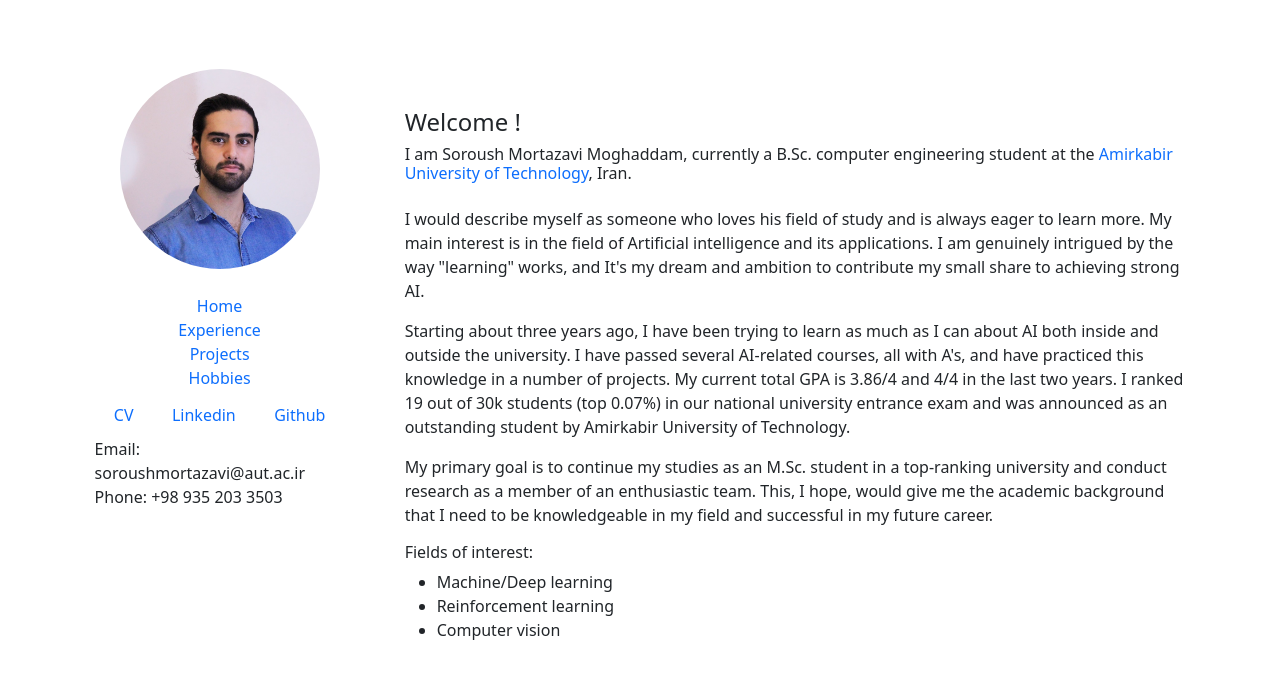
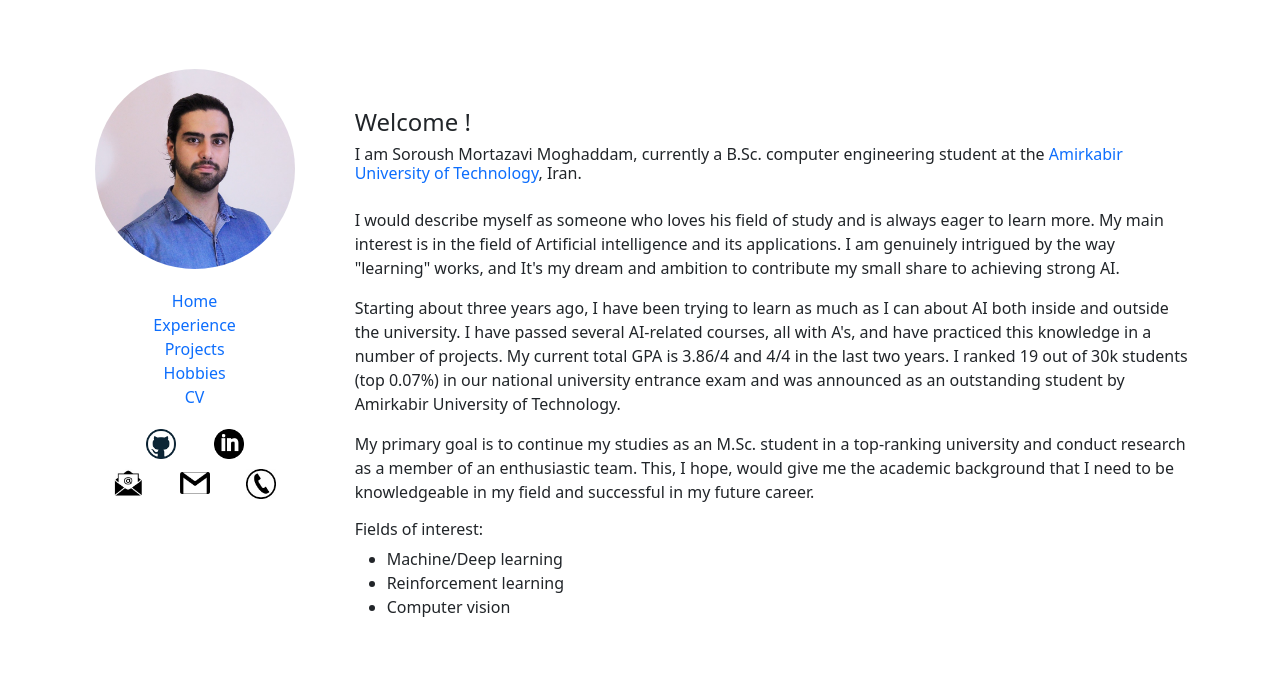
Before and after one commit to srmt99/srmt99.github.io, a plain HTML site: page index.html in a window 1280 px wide. Drawn offline with nearby package versions, Linux system fonts and the light colour scheme.

Commit message:
added icons

```diff
--- a/index.html
+++ b/index.html
@@ -19,15 +19,18 @@
                 <a class="non_underline-link" href="https://srmt99.github.io/" id="experience">Experience</a>
                 <a class="non_underline-link" href="https://srmt99.github.io/" id="projects">Projects</a>
                 <a class="non_underline-link" href="https://srmt99.github.io/" id="hobbies">Hobbies</a>
+                <a class="non_underline-link" href="data/Seyyed_Soroush_Mortazavi_Moghaddam_CV_14.Sep.2021.pdf">CV</a>
             </div>
-            <div id="section-sublinks">
-                <a class="non_underline-link" href="data/Seyyed_Soroush_Mortazavi_Moghaddam_CV_14.Sep.2021.pdf.pdf">CV</a>
-                <a class="non_underline-link" href="https://www.linkedin.com/in/soroush-mortazavi">Linkedin</a>
-                <a class="non_underline-link" href="https://github.com/srmt99">Github</a>
+            <div class="section-sublinks compact">
+                <a class="non_underline-link" href="https://github.com/srmt99"><img src="data/github.png" class="icon" alt="Github"></a>
+                <a class="non_underline-link" href="https://www.linkedin.com/in/soroush-mortazavi"><img src="data/linkedin.png" class="icon" alt="linkedin"></a>
             </div>
-            <div id="contact-info">
-                <p>Email: soroushmortazavi@aut.ac.ir <br> Phone: +98 935 203 3503</p>
-            </div>
+			<div class="section-sublinks">
+				<a class="non_underline-link" href="mailto:soroushmortazavi@aut.ac.ir"><img src="data/email.jpg" class="icon" alt="Email"></a>
+                <a class="non_underline-link" href="mailto:soroushmortazavi99@gmail.com"><img src="data/gmail.png" class="icon" alt="Gmail"></a>
+                <a class="non_underline-link" href="tel:+989352033503"><img src="data/phone.png" class="icon" alt="Phone"></a>
+			</div>
+
         </div>
         <div id="content">
             <div class="content-header">
--- a/styles.css
+++ b/styles.css
@@ -87,7 +87,7 @@
 
 /* left side of the page */
 #sections {
-    max-width: 260px;
+    max-width: max-content;
     padding: 5px;
     width: 100%;
 }
@@ -100,10 +100,15 @@
     padding-bottom: 5%;
 }
 
-#section-sublinks {
+.section-sublinks {
     display: flex;
     justify-content: space-around;
-    margin: auto;
+    margin-top: 10px;
+}
+
+.compact{
+	margin-left: 32px;
+	margin-right: 32px;
 }
 
 #contact-info {
@@ -140,6 +145,11 @@
     justify-content: start;
 }
 
+.icon
+{
+    width: 30px;
+}
+
 /* experience tab */
 
 .content-header{
```
Also changed, not shown: data/email.jpg (added), data/github.png (added), data/gmail.png (added), data/linkedin.png (added), data/phone.png (added), 2 other files.
